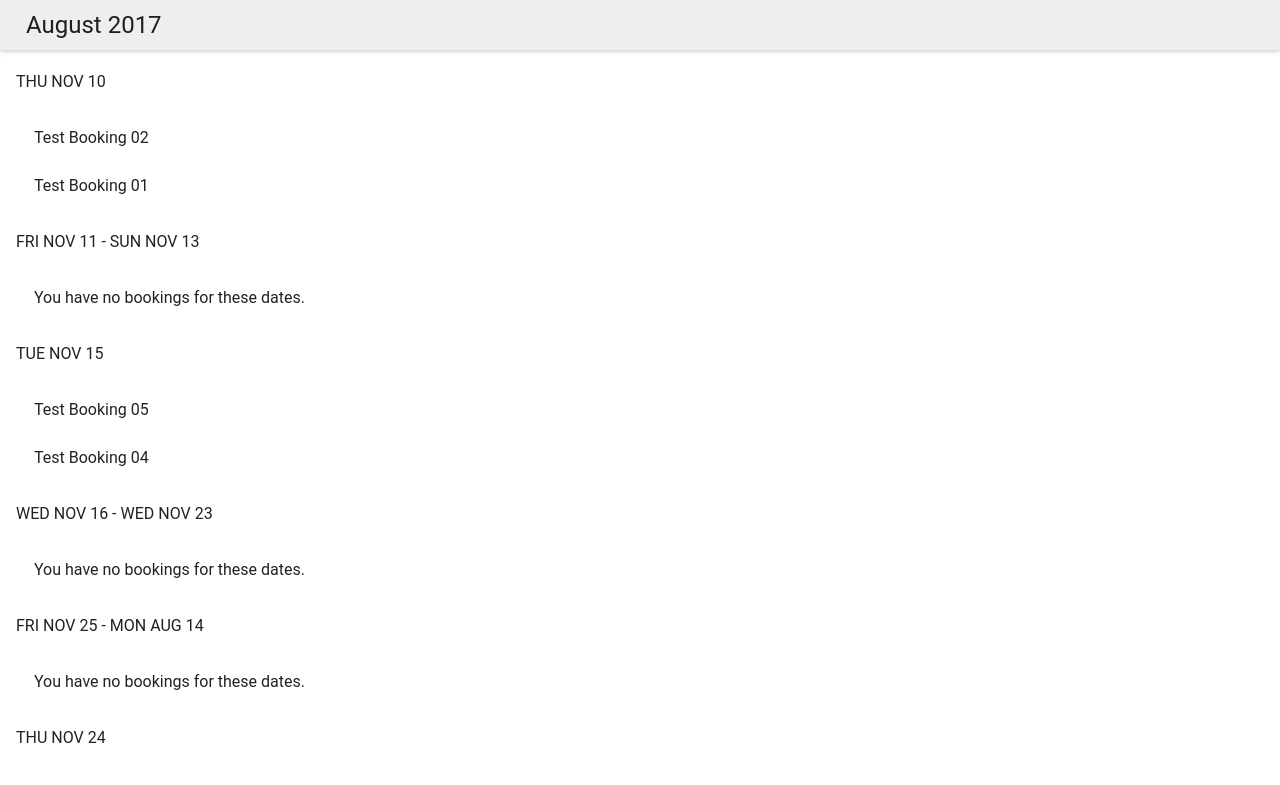
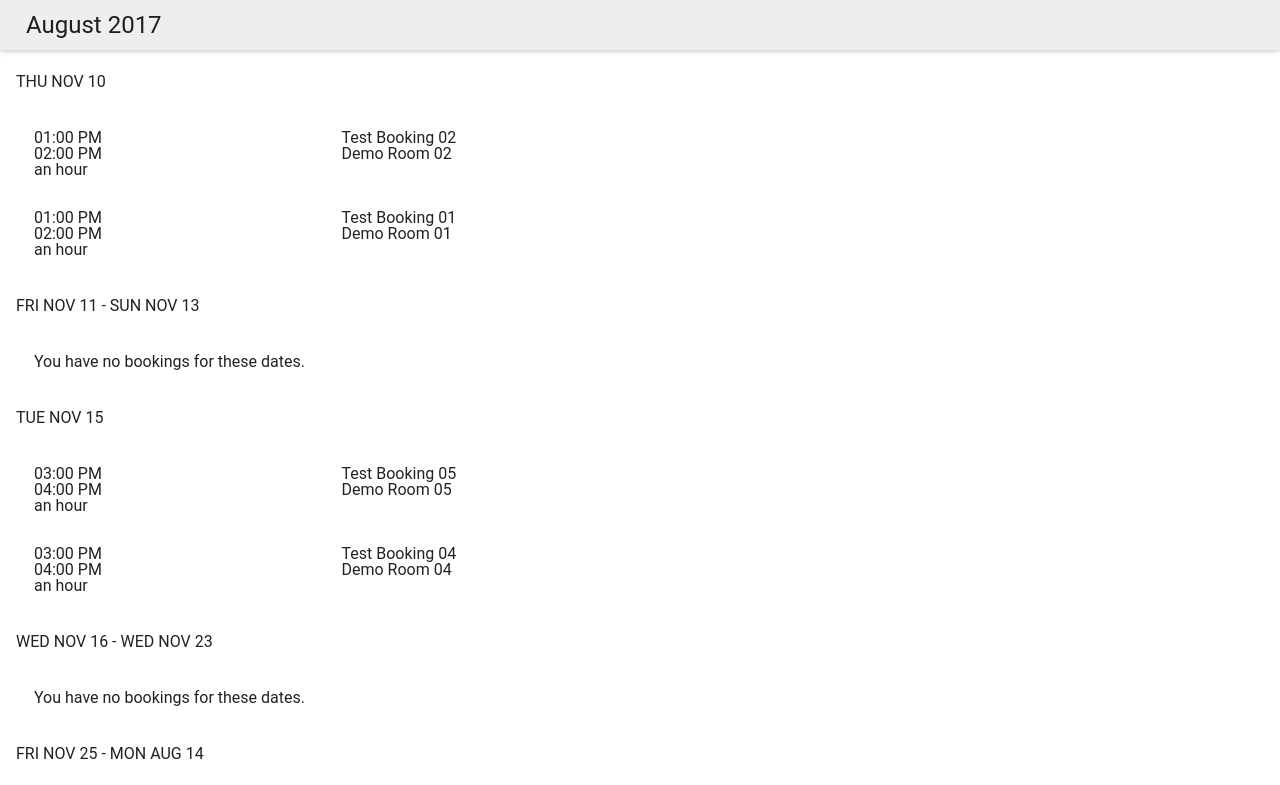
Before and after one commit to benjaminketron/fuzzy-funicular, a React (Create React App) app: page / in a window 1280 px wide. Shown: the top 785 px of the page. Built offline with nearby package versions, Linux system fonts and the light colour scheme; some icons are missing; what react-tap-event-plugin would draw is missing.

Commit message:
basic list layout. just need styling / better messaging for times

```diff
--- a/public/main.css
+++ b/public/main.css
@@ -15,3 +15,20 @@ body {
 .invisible {
     display: none;
 }
+
+.booking {
+    white-space: nowrap;
+}
+
+.booking-times {
+    display: inline-block;
+    width: 25%;
+    min-width: 130px;
+    vertical-align: top;
+}
+
+.booking-info {
+    display: inline-block;
+    width: 74%;
+    vertical-align: top;
+}
--- a/src/components/DayList.js
+++ b/src/components/DayList.js
@@ -36,7 +36,34 @@ const DayListItem = ({muiTheme, bookings, days, search, today }) => {
             nestedItems = bookingsList.map((booking) => {
                 let result = null;
                 if (booking) {
-                    result = <ListItem key={booking.id} primaryText={booking.eventName} nestedLevel={0}/>
+                    let timeSpan = booking.end - booking.start;
+                    let timeUnit = ''
+                    if (timeSpan < (1000 * 60 * 60)) {
+                        timeUnit = 'minutes';
+                        timeSpan /= (1000 * 60);
+                    } else if (timeSpan > (1000 * 60 * 60) && timeSpan < (1000 * 60 * 60 * 24)) {
+                        timeUnit = 'hours';
+                        timeSpan /= (1000 * 60 * 60);
+                    } else {
+                        timeUnit = 'days'
+                        timeSpan /= (1000 * 60 * 60 * 24);
+                    }
+
+                    result = (
+                    <ListItem key={booking.id}>
+                        <div className="booking">
+                            <span className="booking-times">
+                                <span>{Moment(booking.start).format("hh:mm A")}</span><br/>
+                                <span>{Moment(booking.end).format("hh:mm A")}</span><br/>
+                                <span>{Moment.duration(timeSpan, timeUnit).humanize()}</span><br/>
+                            </span>
+                            <span className="booking-info">
+                                <span>{booking.eventName}</span><br/>
+                                <span>{booking.roomName}</span><br/>
+                            </span>
+                        </div>
+                    </ListItem>
+                    )
                 }
 
                 return result;
```
